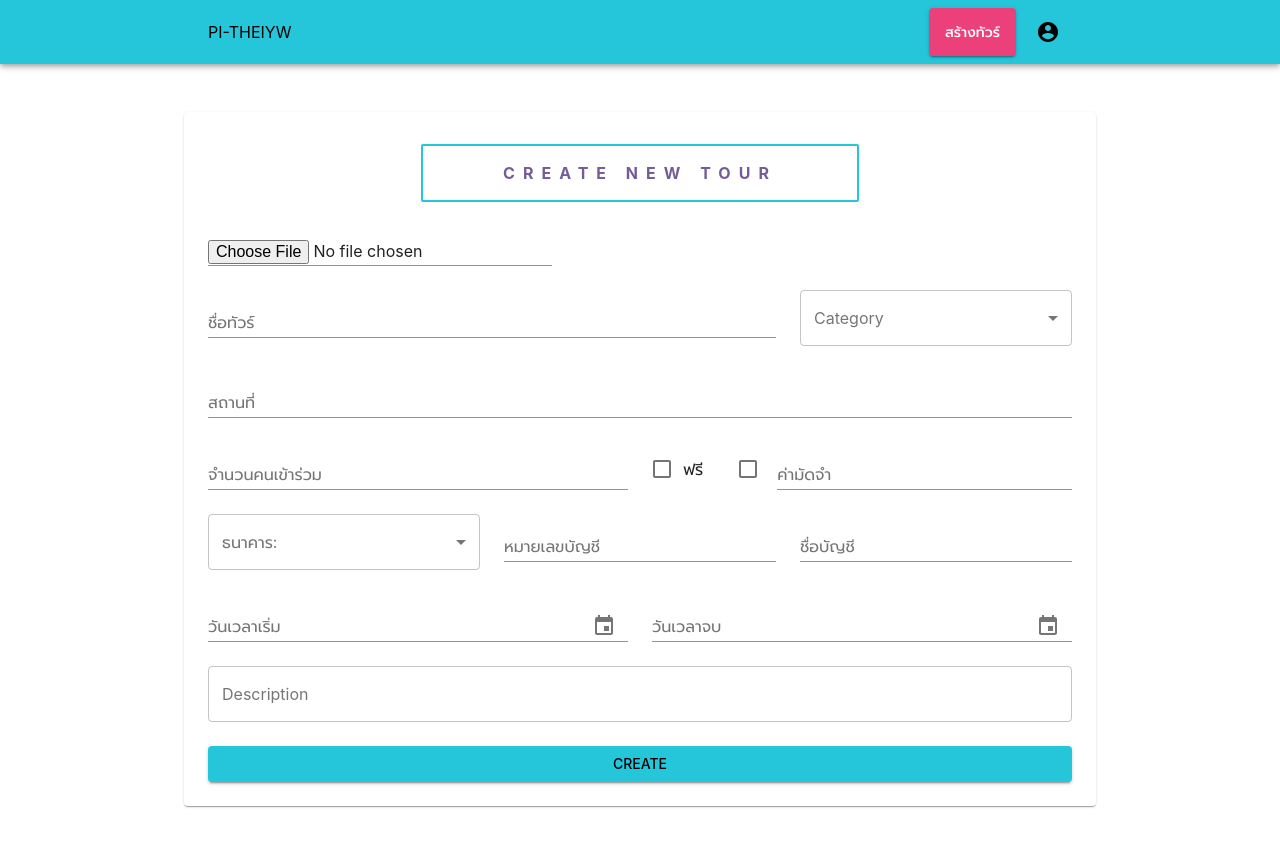
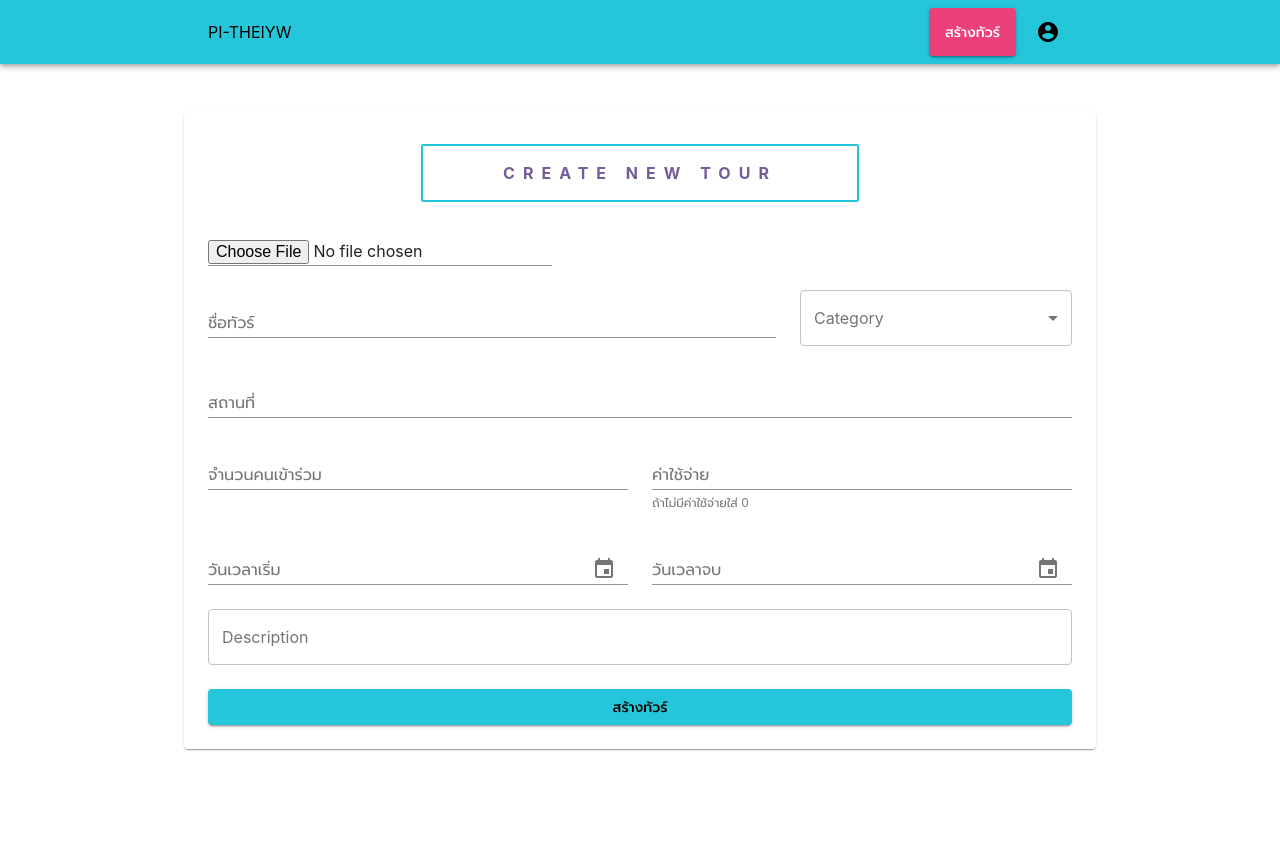
Before and after one commit to kumaru09/softdev-tsu, a React (Create React App) app: page /create in a window 1280 px wide. Shown: the top 846 px of the page. After the commit the page ends 800 px from the top, so only its background shows below. Built offline with nearby package versions, Linux system fonts and the light colour scheme; sample sign-in values are in the browser's storage.

Commit message:
updatev3

```diff
--- a/src/pages/EditTourPage.js
+++ b/src/pages/EditTourPage.js
@@ -1,4 +1,4 @@
-import React, { useEffect } from "react";
+import React from "react";
 import * as yup from "yup";
 import { makeStyles } from "@material-ui/core/styles";
 import {
@@ -13,21 +13,20 @@ import {
   InputLabel,
   Input,
   Chip,
-  FormControlLabel,
-  Checkbox,
 } from "@material-ui/core";
 import Autocomplete from "@material-ui/lab/Autocomplete";
 import {
   MuiPickersUtilsProvider,
   KeyboardDateTimePicker,
 } from "@material-ui/pickers";
-import { withFormik, Field } from "formik";
+import { withFormik } from "formik";
 import moment from "moment";
 import "moment/locale/th";
 import MomentUtils from "@date-io/moment";
-import { connect, useDispatch, useSelector } from "react-redux";
+import { connect } from "react-redux";
 import { addTour } from "../slices/addtour";
-import { fetchTour } from "../slices/tour";
+import Axios from "axios";
+import { authHeader } from "../helpers/auth-header";
 
 const useStyles = makeStyles((theme) => ({
   errorMessage: {
@@ -65,33 +64,35 @@ const useStyles = makeStyles((theme) => ({
 
 const tourCategory = [
   {
-    value: "history",
+    value: "History",
     label: "History",
   },
   {
-    value: "relax",
+    value: "Relax",
     label: "Relax",
   },
   {
-    value: "temple",
+    value: "Temple",
     label: "Temple",
+  },
+  {
+    value: "ช้อปปิ้ง",
+    label: "ช้อปปิ้ง"
+  },
+  {
+    value: "อาหาร",
+    label: "อาหาร"
+  },
+  {
+    value: "ออกกำลังกาย",
+    label: "ออกกำลังกาย"
+  },
+  {
+    value: "เดินเล่น",
+    label: "เดินเล่น"
   },
 ];
 
-const bankCategory = [
-  {
-    value: "kasikorn",
-    label: "ธนาคารกสิกร",
-  },
-  {
-    value: "SCB",
-    label: "ธนาคารไทยพาณิชย์",
-  },
-  {
-    value: "krungthai",
-    label: "ธนาคารกรุงไทย",
-  },
-];
 const topdestination = [
   { place: "วัดพระแก้ว" },
   { place: "อยุธยา" },
@@ -107,22 +108,10 @@ const topdestination = [
   { place: "ตลาดนัดวังหลัง" },
 ];
 
-const checkNumberOnly = /[0-9]+$/;
-
 moment.locale("th");
-
 
 const TourForm = (props) => {
   const classes = useStyles();
-  const dispatch = useDispatch()
-  const tour = useSelector(state => state.tour.tour)
-
-  useEffect(() => {
-      let id = new URLSearchParams(props.location.search).get("tour")
-
-      dispatch(fetchTour(id))
-  },[dispatch,props.location.search])
-
   const {
     values,
     touched,
@@ -248,96 +237,19 @@ const TourForm = (props) => {
                   )}
                 </Grid>
                 <Grid item xs={12} md={6}>
-                  <Grid container alignItems="flex-end" spacing={1}>
-                    <Grid item>
-                    <FormControlLabel
-                      control={<Field
-                        name="price"
-                        type="checkbox"
-                        component={Checkbox}
-                        value="0"
-                        color="primary"
-                      />}
-                      label="ฟรี"
-                    />
-                    </Grid>
-                    <Grid item>
-                      <Field
-                        name="free"
-                        type="checkbox"
-                        component={Checkbox}
-                        value="0"
-                        color="primary"
-                      />
-                    </Grid>
-                    <Grid item xs>
                       <TextField
                         fullWidth
                         id="price"
                         name="price"
-                        label="ค่ามัดจำ"
+                        label="ค่าใช้จ่าย"
                         value={values.price}
                         onChange={handleChange}
                         error={touched.price && errors.price ? true : false}
+                        helperText="ถ้าไม่มีค่าใช้จ่ายใส่ 0"
                       />
-                    </Grid>
-                  </Grid>
                   {touched.price && errors.price && (
                         <p className={classes.errorMessage}>{errors.price}</p>
                       )}
-                </Grid>
-                <Grid item xs={12} md={4}>
-                  <FormControl
-                    variant="outlined"
-                    fullWidth
-                    error={touched.bank && errors.bank ? true : false}
-                  >
-                    <InputLabel id="select-label-bank">ธนาคาร:</InputLabel>
-                    <Select
-                      id="bank"
-                      name="bank"
-                      label="ธนาคาร:"
-                      value={values.bank}
-                      onChange={handleChange("bank")}
-                    >
-                      {bankCategory.map((option) => (
-                        <MenuItem key={option.value} value={option.value}>
-                          {option.label}
-                        </MenuItem>
-                      ))}
-                    </Select>
-                    {touched.bank && errors.bank && (
-                      <p className={classes.errorMessage}>{errors.bank}</p>
-                    )}
-                  </FormControl>
-                </Grid>
-                <Grid item xs={12} md={4}>
-                  <TextField
-                    id="accno"
-                    name="accno"
-                    label="หมายเลขบัญชี"
-                    value={values.accno}
-                    onChange={handleChange}
-                    error={touched.accno && errors.accno ? true : false}
-                    fullWidth
-                  />
-                  {touched.accno && errors.accno && (
-                    <p className={classes.errorMessage}> {errors.accno} </p>
-                  )}
-                </Grid>
-                <Grid item xs={12} md={4}>
-                  <TextField
-                    id="accname"
-                    name="accname"
-                    label="ชื่อบัญชี"
-                    value={values.accname}
-                    onChange={handleChange}
-                    fullWidth
-                    error={touched.accname && errors.accname ? true : false}
-                  />
-                  {touched.accname && errors.accname && (
-                    <p className={classes.errorMessage}>{errors.accname}</p>
-                  )}
                 </Grid>
                 <MuiPickersUtilsProvider
                   libInstance={moment}
@@ -401,12 +313,13 @@ const TourForm = (props) => {
                 </Grid>
                 <Grid container item xs={12}>
                   <Button
+                    disabled={isSubmitting}
                     variant="contained"
                     type="submit"
                     color="primary"
                     fullWidth
                   >
-                    Edit
+                    แก้ไขทัวร์
                   </Button>
                 </Grid>
               </Grid>
@@ -419,7 +332,6 @@ const TourForm = (props) => {
 };
 
 const form = withFormik({
-  enableReinitialize: true,
   mapPropsToValues: ({
     picture,
     tourname,
@@ -428,63 +340,82 @@ const form = withFormik({
     destination,
     person,
     price,
-    bank,
     startDate,
-    accname,
     endDate,
-    accno,
   }) => {
     return {
       picture: picture || "",
       tourname: tourname || "",
       category: category || "",
       description: description || "",
-      destination: [] || "",
+      destination: [],
       person: person || "",
       price: price || "",
-      bank: bank || "",
       startDate: startDate || null,
-      accname: accname || "",
       endDate: endDate || null,
-      accno: accno || "",
     };
   },
   validationSchema: yup.object().shape({
     tourname: yup
       .string()
       .required("This field is required")
-      .min(5, "Please enter at least 5 characters"),
+      .min(5, "Please enter at least 5 characters")
+	    .max(200, "Please Enter less then 200 letters"),
+
     price: yup
       .string()
       .required("This field is required")
-      .matches(/[0-9]+$/, "Please enter only number"),
+      .matches(/[0-9]+$/, "Please enter only number")
+      .max(6, "Please enter at least 6 characters"),
     person: yup
       .string()
       .required("This field is required")
-      .matches(/[0-9]+$/, "Please enter only number"),
+      .matches(/[0-9]+$/, "Please enter only number")
+      .max(4, "Please enter at least 4 characters"),
+
     description: yup
       .string()
       .required("This field is required")
-      .min(10, "Please enter at least 10 characters"),
-    accname: yup.string().required("This fileld is required"),
-    accno: yup
-      .string()
-      .required("This field is required")
-      .matches(checkNumberOnly, "Pleaase enter only number")
-      .min(10, "Please enter 10 digit")
-      .max(12, "Please enter 10 digit"),
+      .min(10, "Please enter at least 10 characters")
+	    .max(1000, "Please Enter less then 1000 letters"),
     category: yup.string().required("This field is required"),
-    bank: yup.string().required("This field is required"),
     startDate: yup.date().required("This field is required").nullable(),
     endDate: yup.date().min(yup.ref('startDate'),"วันเวลาจบต้องมากกว่าวันเวลาเริ่ม").required("This field is required").nullable(),
     picture: yup.string().required("This field is required"),
     destination: yup.string().required("This field is required"),
   }),
-  handleSubmit: (values, { props, setFieldValue, setSubmitting }) => {
+  handleSubmit: async (values, { props, setFieldValue, setSubmitting }) => {
     // submit to the server
     setSubmitting(true);
     setFieldValue(values);
-    props.dispatch(addTour(values))
+    const destinationID = []
+    await values.destination.forEach((value) => {
+        Axios.get(`https://api.19991999.xyz/places/?name=${value}`, {headers: authHeader()})
+        .then(res => {
+          if (res.data === null) {
+            Axios.post('https://api.19991999.xyz/places/', { name: value, lat: 0, lon: 0 }, {headers: authHeader()})
+            .then(res => {
+              console.log(res.data)
+              destinationID.push(res.data.id)
+              console.log(destinationID)
+            })
+            .catch(err => {
+              console.log(err)
+            })
+          }
+          else {
+            destinationID.push(res.data[0].id)
+            console.log(destinationID)
+          }
+
+        })
+        .then(() => {
+            props.dispatch(addTour(values, destinationID))
+        })
+        .catch(err => {
+          console.log(err)
+        })
+    })
     console.log(values)
   },
 })(TourForm);
--- a/src/pages/TourForm.js
+++ b/src/pages/TourForm.js
@@ -13,15 +13,13 @@ import {
   InputLabel,
   Input,
   Chip,
-  FormControlLabel,
-  Checkbox,
 } from "@material-ui/core";
 import Autocomplete from "@material-ui/lab/Autocomplete";
 import {
   MuiPickersUtilsProvider,
   KeyboardDateTimePicker,
 } from "@material-ui/pickers";
-import { withFormik, Field } from "formik";
+import { withFormik } from "formik";
 import moment from "moment";
 import "moment/locale/th";
 import MomentUtils from "@date-io/moment";
@@ -66,33 +64,35 @@ const useStyles = makeStyles((theme) => ({
 
 const tourCategory = [
   {
-    value: "history",
+    value: "History",
     label: "History",
   },
   {
-    value: "relax",
+    value: "Relax",
     label: "Relax",
   },
   {
-    value: "temple",
+    value: "Temple",
     label: "Temple",
+  },
+  {
+    value: "ช้อปปิ้ง",
+    label: "ช้อปปิ้ง"
+  },
+  {
+    value: "อาหาร",
+    label: "อาหาร"
+  },
+  {
+    value: "ออกกำลังกาย",
+    label: "ออกกำลังกาย"
+  },
+  {
+    value: "เดินเล่น",
+    label: "เดินเล่น"
   },
 ];
 
-const bankCategory = [
-  {
-    value: "kasikorn",
-    label: "ธนาคารกสิกร",
-  },
-  {
-    value: "SCB",
-    label: "ธนาคารไทยพาณิชย์",
-  },
-  {
-    value: "krungthai",
-    label: "ธนาคารกรุงไทย",
-  },
-];
 const topdestination = [
   { place: "วัดพระแก้ว" },
   { place: "อยุธยา" },
@@ -107,8 +107,6 @@ const topdestination = [
   { place: "เยาวราช" },
   { place: "ตลาดนัดวังหลัง" },
 ];
-
-const checkNumberOnly = /[0-9]+$/;
 
 moment.locale("th");
 
@@ -239,96 +237,19 @@ const TourForm = (props) => {
                   )}
                 </Grid>
                 <Grid item xs={12} md={6}>
-                  <Grid container alignItems="flex-end" spacing={1}>
-                    <Grid item>
-                    <FormControlLabel
-                      control={<Field
-                        name="price"
-                        type="checkbox"
-                        component={Checkbox}
-                        value="0"
-                        color="primary"
-                      />}
-                      label="ฟรี"
-                    />
-                    </Grid>
-                    <Grid item>
-                      <Field
-                        name="free"
-                        type="checkbox"
-                        component={Checkbox}
-                        value="0"
-                        color="primary"
-                      />
-                    </Grid>
-                    <Grid item xs>
                       <TextField
                         fullWidth
                         id="price"
                         name="price"
-                        label="ค่ามัดจำ"
+                        label="ค่าใช้จ่าย"
                         value={values.price}
                         onChange={handleChange}
                         error={touched.price && errors.price ? true : false}
+                        helperText="ถ้าไม่มีค่าใช้จ่ายใส่ 0"
                       />
-                    </Grid>
-                  </Grid>
                   {touched.price && errors.price && (
                         <p className={classes.errorMessage}>{errors.price}</p>
                       )}
-                </Grid>
-                <Grid item xs={12} md={4}>
-                  <FormControl
-                    variant="outlined"
-                    fullWidth
-                    error={touched.bank && errors.bank ? true : false}
-                  >
-                    <InputLabel id="select-label-bank">ธนาคาร:</InputLabel>
-                    <Select
-                      id="bank"
-                      name="bank"
-                      label="ธนาคาร:"
-                      value={values.bank}
-                      onChange={handleChange("bank")}
-                    >
-                      {bankCategory.map((option) => (
-                        <MenuItem key={option.value} value={option.value}>
-                          {option.label}
-                        </MenuItem>
-                      ))}
-                    </Select>
-                    {touched.bank && errors.bank && (
-                      <p className={classes.errorMessage}>{errors.bank}</p>
-                    )}
-                  </FormControl>
-                </Grid>
-                <Grid item xs={12} md={4}>
-                  <TextField
-                    id="accno"
-                    name="accno"
-                    label="หมายเลขบัญชี"
-                    value={values.accno}
-                    onChange={handleChange}
-                    error={touched.accno && errors.accno ? true : false}
-                    fullWidth
-                  />
-                  {touched.accno && errors.accno && (
-                    <p className={classes.errorMessage}> {errors.accno} </p>
-                  )}
-                </Grid>
-                <Grid item xs={12} md={4}>
-                  <TextField
-                    id="accname"
-                    name="accname"
-                    label="ชื่อบัญชี"
-                    value={values.accname}
-                    onChange={handleChange}
-                    fullWidth
-                    error={touched.accname && errors.accname ? true : false}
-                  />
-                  {touched.accname && errors.accname && (
-                    <p className={classes.errorMessage}>{errors.accname}</p>
-                  )}
                 </Grid>
                 <MuiPickersUtilsProvider
                   libInstance={moment}
@@ -392,12 +313,13 @@ const TourForm = (props) => {
                 </Grid>
                 <Grid container item xs={12}>
                   <Button
+                    disabled={isSubmitting}
                     variant="contained"
                     type="submit"
                     color="primary"
                     fullWidth
                   >
-                    Create
+                    สร้างทัวร์
                   </Button>
                 </Grid>
               </Grid>
@@ -418,11 +340,8 @@ const form = withFormik({
     destination,
     person,
     price,
-    bank,
     startDate,
-    accname,
     endDate,
-    accno,
   }) => {
     return {
       picture: picture || "",
@@ -432,11 +351,8 @@ const form = withFormik({
       destination: [],
       person: person || "",
       price: price || "",
-      bank: bank || "",
       startDate: startDate || null,
-      accname: accname || "",
       endDate: endDate || null,
-      accno: accno || "",
     };
   },
   validationSchema: yup.object().shape({
@@ -444,30 +360,25 @@ const form = withFormik({
       .string()
       .required("This field is required")
       .min(5, "Please enter at least 5 characters")
-	  .max(200, "Please Enter less then 200 letters"),
+	    .max(200, "Please Enter less then 200 letters"),
 
     price: yup
       .string()
       .required("This field is required")
-      .matches(/[0-9]+$/, "Please enter only number"),
+      .matches(/[0-9]+$/, "Please enter only number")
+      .max(6, "Please enter at least 6 characters"),
     person: yup
       .string()
       .required("This field is required")
-      .matches(/[0-9]+$/, "Please enter only number"),
+      .matches(/[0-9]+$/, "Please enter only number")
+      .max(4, "Please enter at least 4 characters"),
+
     description: yup
       .string()
       .required("This field is required")
       .min(10, "Please enter at least 10 characters")
-	  .max(1000, "Please Enter less then 1000 letters"),
-    accname: yup.string().required("This fileld is required"),
-    accno: yup
-      .string()
-      .required("This field is required")
-      .matches(checkNumberOnly, "Pleaase enter only number")
-      .min(10, "Please enter 10 digit")
-      .max(10, "Please enter 10 digit"),
+	    .max(1000, "Please Enter less then 1000 letters"),
     category: yup.string().required("This field is required"),
-    bank: yup.string().required("This field is required"),
     startDate: yup.date().required("This field is required").nullable(),
     endDate: yup.date().min(yup.ref('startDate'),"วันเวลาจบต้องมากกว่าวันเวลาเริ่ม").required("This field is required").nullable(),
     picture: yup.string().required("This field is required"),
@@ -498,11 +409,13 @@ const form = withFormik({
           }
 
         })
+        .then(() => {
+            props.dispatch(addTour(values, destinationID))
+        })
         .catch(err => {
           console.log(err)
         })
     })
-    await props.dispatch(addTour(values, destinationID))
     console.log(values)
   },
 })(TourForm);
--- a/src/pages/TranscriptsPage.js
+++ b/src/pages/TranscriptsPage.js
@@ -38,7 +38,8 @@ const TranscriptsPage = () => {
     }
 
     const renderTranscript = () => {
-        if (loading) return <p>กำลังโหลดข้อมูล...</p>
+        if (loading) return <Typography>กำลังโหลดข้อมูล...</Typography>
+        if (!transcripts) return <Typography>ไม่มีประวัติการแจ้งโอน...</Typography>
 
         return Array.isArray(transcripts) && transcripts.map((transcript) => (<Transcripts key={transcript.tour} transcript={transcript} deleteTranscript={deleteTranscript} />))
     }
--- a/src/slices/uptranscript.js
+++ b/src/slices/uptranscript.js
@@ -1,6 +1,7 @@
 import { createSlice } from "@reduxjs/toolkit"
 import Axios from "axios"
 import { authHeader } from '../helpers/auth-header'
+import { history } from "../helpers/history"
 
 export const initialState = {}
 
@@ -39,6 +40,9 @@ export function upTranscript(input, id) {
                 console.log(res)
                 dispatch(UPTRANSCRIPT_SUCCESS())
             })
+            .then(() => {
+                history.push('/transcript')
+            })
 
         })
         .catch(err => {
```
Also changed, not shown: src/component/Info.js (+7 -2 lines), src/pages/ToursPage.js (+4 -3 lines), src/slices/addtour.js (+6 -2 lines).
